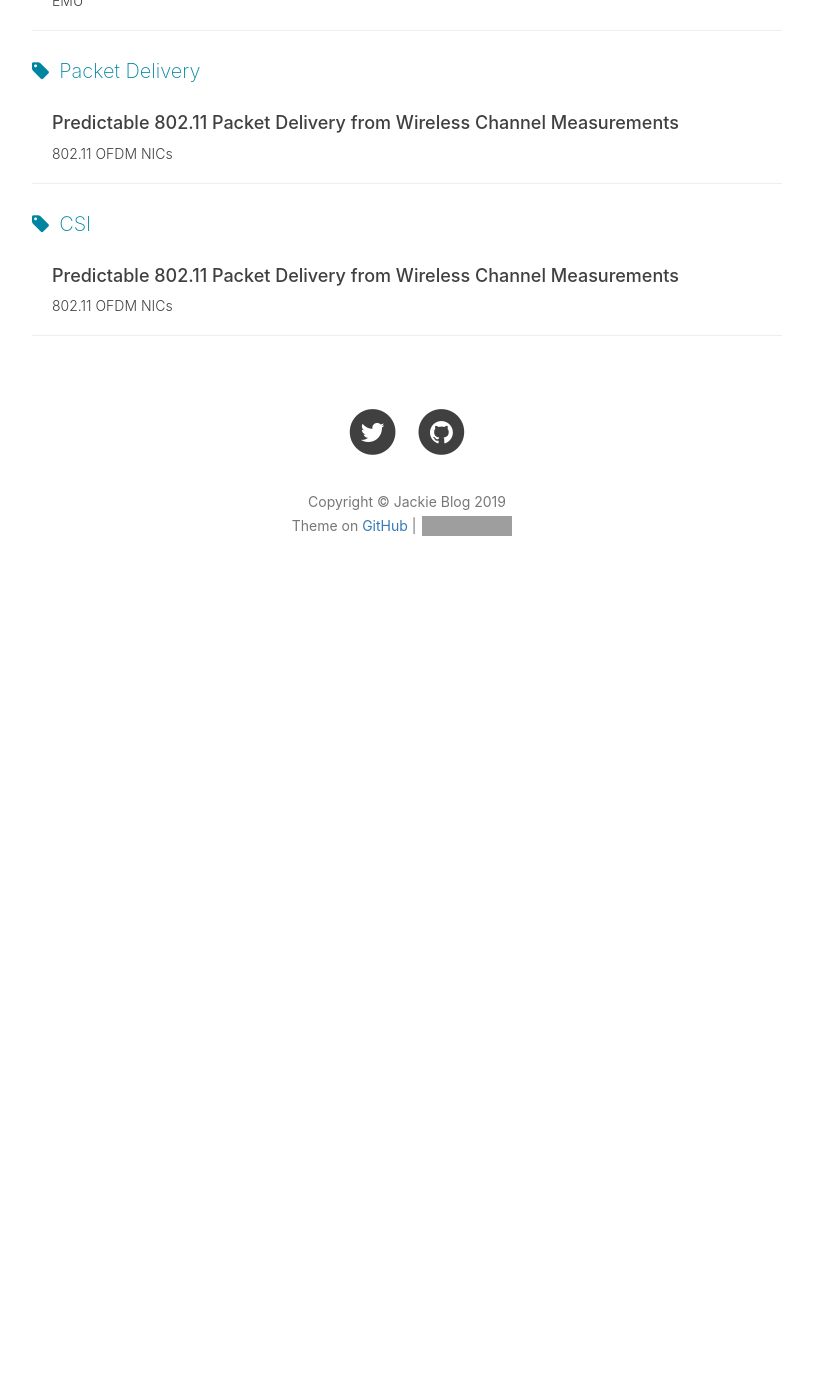
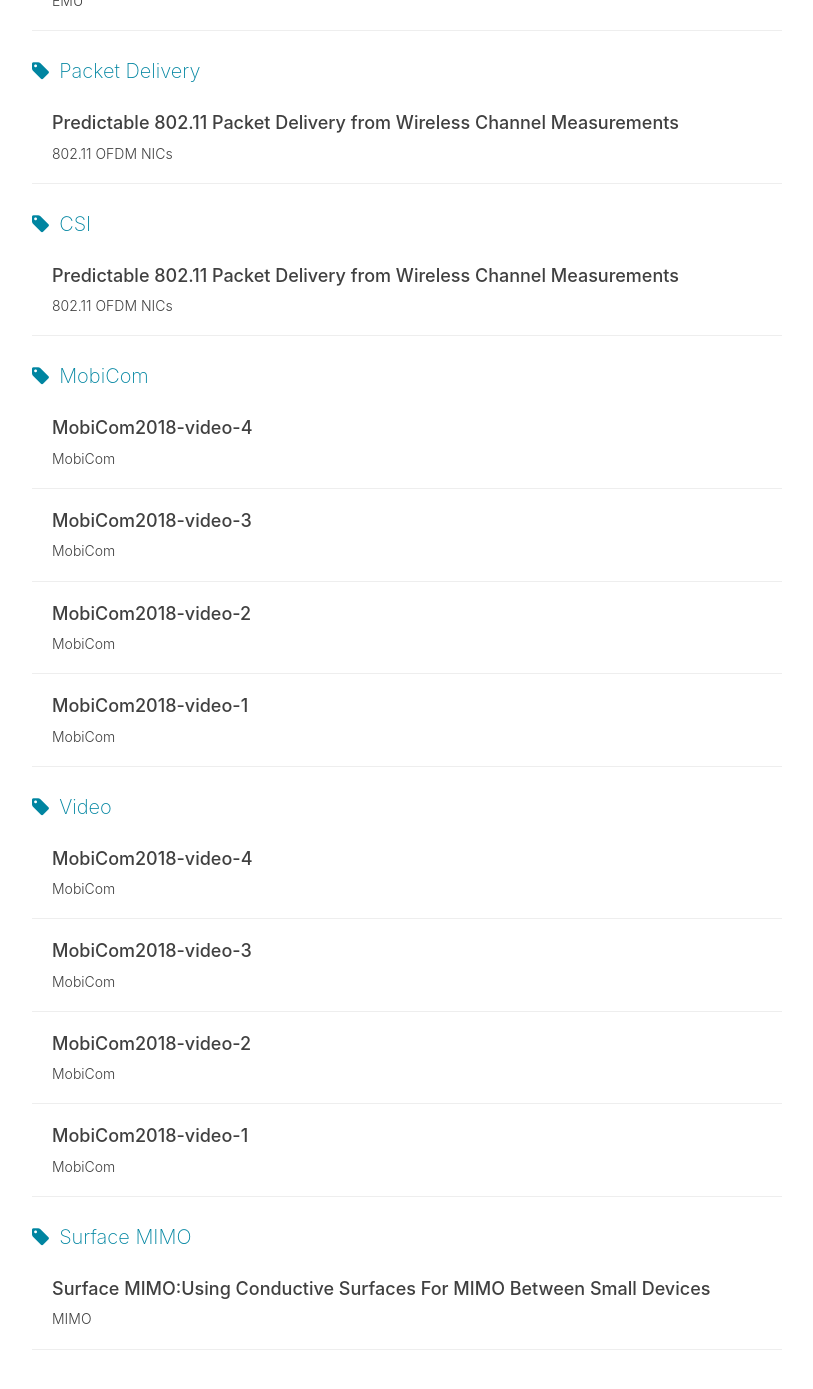
Before and after one commit to a416485164/a416485164.github.io, a Jekyll site: the page built from tags.html, in a window 1280 px wide and 1400 px high, scrolled down 3611 px. Shown: the top 1389 px of the window, without its empty margins (233-1046 px from the left). Built offline with Jekyll 4.4.1, drawn with Linux system fonts in a browser that asks for light colours; nearby versions of some CDN libraries; comment, search, counter and statistics services are not loaded; before the commit the page ends 4241 px from its top, so only the background shows below that; some of the changed lines change nothing that is shown; some of the changed text lies outside the part shown; grey boxes are pictures that could not be loaded.

Commit message:
MobiCom2018

```diff
--- /dev/null
+++ b/_posts/2019-4-21-MobiCom2018-video-1.md
@@ -0,0 +1,76 @@
+---
+layout:     post
+title:      MobiCom2018-video-1
+subtitle:   MobiCom
+date:       2019-04-21
+author:     Jackie
+header-img: img/post-bg-rwd.jpg
+catalog: true
+tags:
+    - MobiCom
+    - Video
+---
+
+# MobiCom2018-video-1
+
+![](https://raw.githubusercontent.com/a416485164/a416485164.github.io/master/img/MobiCom2018_1.jpg)
+
+***
+
+## Video
+
+### Surface MIMO:Using Conductive Surfaces For MIMO Between Small Devices
+
+<p>Video <a href="https://www.youtube.com/watch?v=hxg3bXPLr70">👉Video link</a>
+
+<p>Paper <a href="https://arxiv.org/pdf/1809.02726.pdf">👉Paper Pages</a>
+
+***
+
+### FoggyCache:Cross-Device Approximate Computation Reuse
+
+<p>Video <a href="https://www.youtube.com/watch?v=e02p7813kN8&feature=youtu.be">👉Video link</a>
+
+<p>Paper <a href="http://www.cs.yale.edu/homes/guo-peizhen/files/foggycache-mobicom18.pdf">👉Paper Pages</a>
+
+***
+
+### SWAN:Stitched Wi-Fi ANtennas
+
+<p>Video <a href="https://www.youtube.com/watch?v=aqbcbSoTOP0">👉Video link</a>
+
+<p>Paper <a href="http://www.cs.princeton.edu/~yaxiongx/assets/paper/SWAN.pdf">👉Paper Pages</a>
+
+***
+
+### Battery-Free Eye Tracker on Glasses
+
+<p>Video <a href="https://www.youtube.com/watch?v=b5AGVpQefss&feature=youtu.be">👉Video link</a>
+
+<p>Paper <a href="https://www.cs.dartmouth.edu/~ltx/paper/eye.pdf">👉Paper Pages</a>
+
+***
+
+### Flare:Practical Viewport-Adaptive 360-Degree Video Streaming for Mobile Devices
+
+<p>Video <a href="https://www.youtube.com/watch?v=fIAsc_uuDHo&feature=youtu.be">👉Video link</a>
+
+<p>Paper <a href="https://www-users.cs.umn.edu/~fengqian/paper/flare_mobicom18.pdf">👉Paper Pages</a>
+
+***
+
+### NestDNN:Resource-Aware Multi-Tenant On-Device Deep Learning for Continuous Mobile Vision
+
+<p>Video <a href="https://www.youtube.com/watch?v=a7h0gPTuPfg&feature=youtu.be">👉Video link</a>
+
+<p>Paper <a href="https://arxiv.org/pdf/1810.10090.pdf">👉Paper Pages</a>
+
+***
+
+### DeepCache:Principled Cache for Mobile Deep Vision
+
+<p>Video <a href="https://www.youtube.com/watch?v=e--h37_VD0k">👉Video link</a>
+
+<p>Paper <a href="https://arxiv.org/pdf/1712.01670.pdf">👉Paper Pages</a>
+
+***
--- /dev/null
+++ b/_posts/2019-4-21-MobiCom2018-video-2.md
@@ -0,0 +1,84 @@
+---
+layout:     post
+title:      MobiCom2018-video-2
+subtitle:   MobiCom
+date:       2019-04-21
+author:     Jackie
+header-img: img/post-bg-rwd.jpg
+catalog: true
+tags:
+    - MobiCom
+    - Video
+---
+
+# MobiCom2018-video-2
+
+![](https://raw.githubusercontent.com/a416485164/a416485164.github.io/master/img/MobiCom2018_1.jpg)
+
+***
+
+## Video
+
+### Resolving Policy Conflicts in Multi-Carrier Cellular Access
+
+<p>Video <a href="https://www.youtube.com/watch?v=aH741eAXxSU&feature=youtu.be">👉Video link</a>
+
+<p>Paper <a href="https://www.cs.purdue.edu/homes/chunyi/pubs/mobicom18-yuan.pdf">👉Paper Pages</a>
+
+***
+
+### ECHO:A reliable distributed cellular core network for hyper-scale public clouds
+
+<p>Video <a href="https://www.youtube.com/watch?v=vf78318OG-k&feature=youtu.be">👉Video link</a>
+
+<p>Paper <a href="https://www.microsoft.com/en-us/research/uploads/prod/2018/07/ECHO-Mobicom.pdf">👉Paper Pages</a>
+
+***
+
+### Experience:Implications of Roaming in Europe
+
+<p>Video <a href="https://www.youtube.com/watch?v=LKpUpcjy4b0&feature=youtu.be">👉Video link</a>
+
+<p>Paper <a href="http://aura.abdn.ac.uk/bitstream/handle/2164/11656/com266e_mandalaria.pdf?sequence=1&isAllowed=y">👉Paper Pages</a>
+
+***
+
+### How should I slice my network? A multi-service empirical evaluation of resource sharing efficiency
+
+<p>Video <a href="https://www.youtube.com/watch?v=djUGQphV_yE&feature=youtu.be">👉Video link</a>
+
+<p>Paper <a href="http://eprints.networks.imdea.org/1930/1/How_Should_I_Slice_My_Network_2018_EN.pdf">👉Paper Pages</a>
+
+***
+
+### GPF:A GPU-based Design to Achieve ~100 us Scheduling for 5G NR
+
+<p>Video <a href="https://www.youtube.com/watch?v=o4Wwo3O2p4E&feature=youtu.be">👉Video link</a>
+
+<p>Paper <a href="https://par.nsf.gov/servlets/purl/10090368">👉Paper Pages</a>
+
+***
+
+### Multi-Stream Beam-Training for mmWave MIMO Networks
+
+<p>Video <a href="https://www.youtube.com/watch?v=ekgxMw0-u5c&feature=youtu.be">👉Video link</a>
+
+<p>Paper <a href="https://par.nsf.gov/servlets/purl/10075401">👉Paper Pages</a>
+
+***
+
+### Adaptive Codebook Optimization for Beam-Training on Off-The-Shelf IEEE 802.11ad Devices
+
+<p>Video <a href="https://www.youtube.com/watch?v=mHM0-DHVYo0&feature=youtu.be">👉Video link</a>
+
+<p>Paper <a href="http://eprints.networks.imdea.org/1880/1/Adaptive_Codebook_Optimization_Beam_Training_Off-the-Shelf_IEEE%20802.11ad_Devices_2018_EN.pdf">👉Paper Pages</a>
+
+***
+
+### LiSteer:mmWave Beam Acquisition and Steering by Tracking Indicator LEDs on Wireless APs
+
+<p>Video <a href="https://www.youtube.com/watch?v=tZMRK6k4EXg&feature=youtu.be">👉Video link</a>
+
+<p>Paper <a href="https://cpb-us-e1.wpmucdn.com/blogs.rice.edu/dist/2/3274/files/2018/07/Haider-LiSteer-ACM_MobiCom_2018-2-12yx35f.pdf">👉Paper Pages</a>
+
+***
--- /dev/null
+++ b/_posts/2019-4-21-MobiCom2018-video-3.md
@@ -0,0 +1,100 @@
+---
+layout:     post
+title:      MobiCom2018-video-3
+subtitle:   MobiCom
+date:       2019-04-21
+author:     Jackie
+header-img: img/post-bg-rwd.jpg
+catalog: true
+tags:
+    - MobiCom
+    - Video
+---
+
+# MobiCom2018-video-3
+
+![](https://raw.githubusercontent.com/a416485164/a416485164.github.io/master/img/MobiCom2018_1.jpg)
+
+***
+
+## Video
+
+### Towards Environment Independent Device Free Human Activity Recognition
+
+<p>Video <a href="https://www.youtube.com/watch?v=2JQmeAOD_A0&feature=youtu.be">👉Video link</a>
+
+<p>Paper <a href="https://cse.buffalo.edu/~wenyaoxu/papers/conference/xu-mobicom2018.pdf">👉Paper Pages</a>
+
+***
+
+### CrossSense:Towards Cross-Site and Large-Scale WiFi Sensing
+
+<p>Video <a href="https://www.youtube.com/watch?v=wfof_I5jqDo&feature=youtu.be">👉Video link</a>
+
+<p>Paper <a href="http://delivery.acm.org/10.1145/3250000/3241570/p305-zhang.pdf?ip=103.88.46.223&id=3241570&acc=OA&key=4D4702B0C3E38B35%2E4D4702B0C3E38B35%2E4D4702B0C3E38B35%2E5C746D8F9DB9A4E6&__acm__=1555857196_58cec9c3a027719e85dd26428d4e55f0">👉Paper Pages</a>
+
+***
+
+### EchoPrint:Two-factor Authentication using Vision and Acoustics on Smartphones
+
+<p>Video <a href="https://www.youtube.com/watch?v=wthUzdKsTZc&feature=youtu.be">👉Video link</a>
+
+<p>Paper <a href="https://zhoubinwy.github.io/pdf/echoprint.pdf">👉Paper Pages</a>
+
+***
+
+### Body-Guided Communications:A Low-Power, Highly-Confined Primitive to Track and Secure Every Touch
+
+<p>Video <a href="https://www.youtube.com/watch?v=cpPjGwbCjsA">👉Video link</a>
+
+<p>Paper <a href="http://www.winlab.rutgers.edu/~vietnh/docs/p353-nguyen.pdf">👉Paper Pages</a>
+
+***
+
+### CEIVE:Combating Caller ID Spoofing on 4G Mobile Phones Via Callee-Only Inference and Verification
+
+<p>Video <a href="https://www.youtube.com/watch?v=yANvn-4Nh6s&feature=youtu.be">👉Video link</a>
+
+<p>Paper <a href="https://www.cs.purdue.edu/homes/chunyi/pubs/mobicom18-deng.pdf">👉Paper Pages</a>
+
+***
+
+### Towards Replay-resilient RFID Authentication
+
+<p>Video <a href="https://www.youtube.com/watch?v=LO8jOq83yxg">👉Video link</a>
+
+<p>Paper <a href="https://users.soe.ucsc.edu/~qian/papers/HuFu-Mobicom18.pdf">👉Paper Pages</a>
+
+***
+
+### Proximity-Proof:Secure and Usable Mobile Two-Factor Authentication
+
+<p>Video <a href="https://www.youtube.com/watch?v=yANvn-4Nh6s&feature=youtu.be">👉Video link</a>
+
+<p>Paper <a href="https://cmpe253-winter19-01.courses.soe.ucsc.edu/system/files/attachments/Proximity-Proof.pdf">👉Paper Pages</a>
+
+***
+
+### Verification:Accuracy Evaluation of WiFi Fine Time Measurements on an Open Platform
+
+<p>Video <a href="https://www.youtube.com/watch?v=CR8PBpSh2kQ&feature=youtu.be">👉Video link</a>
+
+<p>Paper <a href="https://www.researchgate.net/profile/Viet_Nguyen45/publication/328327674_Verification_Accuracy_Evaluation_of_WiFi_Fine_Time_Measurements_on_an_Open_Platform/links/5c191e7b92851c22a3345039/Verification-Accuracy-Evaluation-of-WiFi-Fine-Time-Measurements-on-an-Open-Platform.pdf">👉Paper Pages</a>
+
+***
+
+### Closing the Gaps in Inertial Motion Tracking
+
+<p>Video <a href="https://www.youtube.com/watch?v=K0BZWqnDM9I&feature=youtu.be">👉Video link</a>
+
+<p>Paper <a href="https://synrg.csl.illinois.edu/papers/muse-mobicom18.pdf">👉Paper Pages</a>
+
+***
+
+### RainbowLight:Single Light 3D Localization Made Practical in Today’s Buildings
+
+<p>Video <a href="https://www.youtube.com/watch?v=_-eid3Q1F9c&feature=youtu.be">👉Video link</a>
+
+<p>Paper <a href="http://tns.thss.tsinghua.edu.cn/~jiliang/publications/MOBICOM2018-rainbowlight.pdf">👉Paper Pages</a>
+
+***
--- /dev/null
+++ b/_posts/2019-4-21-MobiCom2018-video-4.md
@@ -0,0 +1,98 @@
+---
+layout:     post
+title:      MobiCom2018-video-4
+subtitle:   MobiCom
+date:       2019-04-21
+author:     Jackie
+header-img: img/post-bg-rwd.jpg
+catalog: true
+tags:
+    - MobiCom
+    - Video
+---
+
+# MobiCom2018-video-4
+
+![](https://raw.githubusercontent.com/a416485164/a416485164.github.io/master/img/MobiCom2018_1.jpg)
+
+***
+
+## Video
+
+### Challenge:RFID Hacking for Fun and Profit
+
+<p>Video <a href="https://www.youtube.com/watch?v=fpcyilzJE7c&feature=youtu.be">👉Video link</a>
+
+<p>Paper <a href="https://www.iotjournaal.nl/wp-content/uploads/2018/11/mobicom18-rfid-hacking-camera-ready.pdf">👉Paper Pages</a>
+
+***
+
+### Parallel Backscatter in the Wild: When Burstiness and Randomness Play with You
+
+<p>Video <a href="https://www.youtube.com/watch?v=NTrfMZ5yFgg">👉Video link</a>
+
+<p>Paper <a href="http://delivery.acm.org/10.1145/3250000/3241544/p471-jin.pdf?ip=103.88.46.223&id=3241544&acc=OA&key=4D4702B0C3E38B35%2E4D4702B0C3E38B35%2E4D4702B0C3E38B35%2EA18559DEF03EA25B&__acm__=1555858177_c6a04b4764a9ce1a5089980c14a59000">👉Paper Pages</a>
+
+***
+
+### X-Tandem:Towards Multi-hop Backscatter Using Commodity WiFi
+
+<p>Video <a href="https://www.youtube.com/watch?v=z0AXxWUOqEk&feature=youtu.be">👉Video link</a>
+
+<p>Paper <a href="http://www.cs.sfu.ca/~jcliu/Papers/MobiCom-18-X-Tandem.pdf">👉Paper Pages</a>
+
+***
+
+### One Billion Apples' Secret Sauce:Recipe for the Apple Wireless Direct Link Ad hoc Protoco
+
+<p>Video <a href="https://www.youtube.com/watch?v=bKG8ZZq4oTo&feature=youtu.be">👉Video link</a>
+
+<p>Paper <a href="https://arxiv.org/pdf/1808.03156.pdf">👉Paper Pages</a>
+
+***
+
+### RAVEN:Improving Interactive Latency for the Connected Car
+
+<p>Video <a href="https://www.youtube.com/watch?v=xNgJsFJB0cM&feature=youtu.be">👉Video link</a>
+
+<p>Paper <a href="https://web.eecs.umich.edu/~hyunjong/pubs/mobicom18_raven.pdf">👉Paper Pages</a>
+
+***
+
+### ChromaCode:A Fully Imperceptible Screen-Camera Communication System
+
+<p>Video <a href="https://www.youtube.com/watch?v=WmkyRoM4Ja4&feature=youtu.be">👉Video link</a>
+
+<p>Paper <a href="https://www.cs.purdue.edu/homes/chunyi/pubs/mobicom18-zhang.pdf">👉Paper Pages</a>
+
+***
+
+### VSkin:Sensing Touch Gestures on Surfaces of Mobile Devices Using Acoustic Signals
+
+<p>Video <a href="https://www.youtube.com/watch?v=POujv7hm3Z4&feature=youtu.be">👉Video link</a>
+
+<p>Paper <a href="https://cs.nju.edu.cn/ww/papers/Sun_com173.pdf">👉Paper Pages</a>
+
+***
+
+### Simultaneous Localization and Mapping with Power Network Electromagnetic Field
+
+<p>Video <a href="https://www.youtube.com/watch?v=w8ymBG7T7TQ&feature=youtu.be">👉Video link</a>
+
+<p>Paper <a href="http://wrap.warwick.ac.uk/106568/7/WRAP-simultaneous-localization-mapping-power-network-electromagnetic-field-Wen-2018.pdf">👉Paper Pages</a>
+
+***
+
+### Cross-Frequency Communication: Near-Field Identification of UHF RFIDs with WiFi!
+
+<p>Video <a href="https://www.youtube.com/watch?v=mEiBX4NSIDw&feature=youtu.be">👉Video link</a>
+
+<p>Paper <a href="https://www4.comp.polyu.edu.hk/~csyanglei/data/files/tifi-mobicom18.pdf">👉Paper Pages</a>
+
+***
+
+### Achieving Receiver-Side Cross-Technology Communication with Cross-Decoding
+
+<p>Video <a href="https://www.youtube.com/watch?v=FTgjskrbfxM&feature=youtu.be">👉Video link</a>
+
+***
```
Also changed, not shown: _posts/2019-4-21-Surface MIMO.md (+1 -1 lines), img/MobiCom2018_1.jpg (added).
